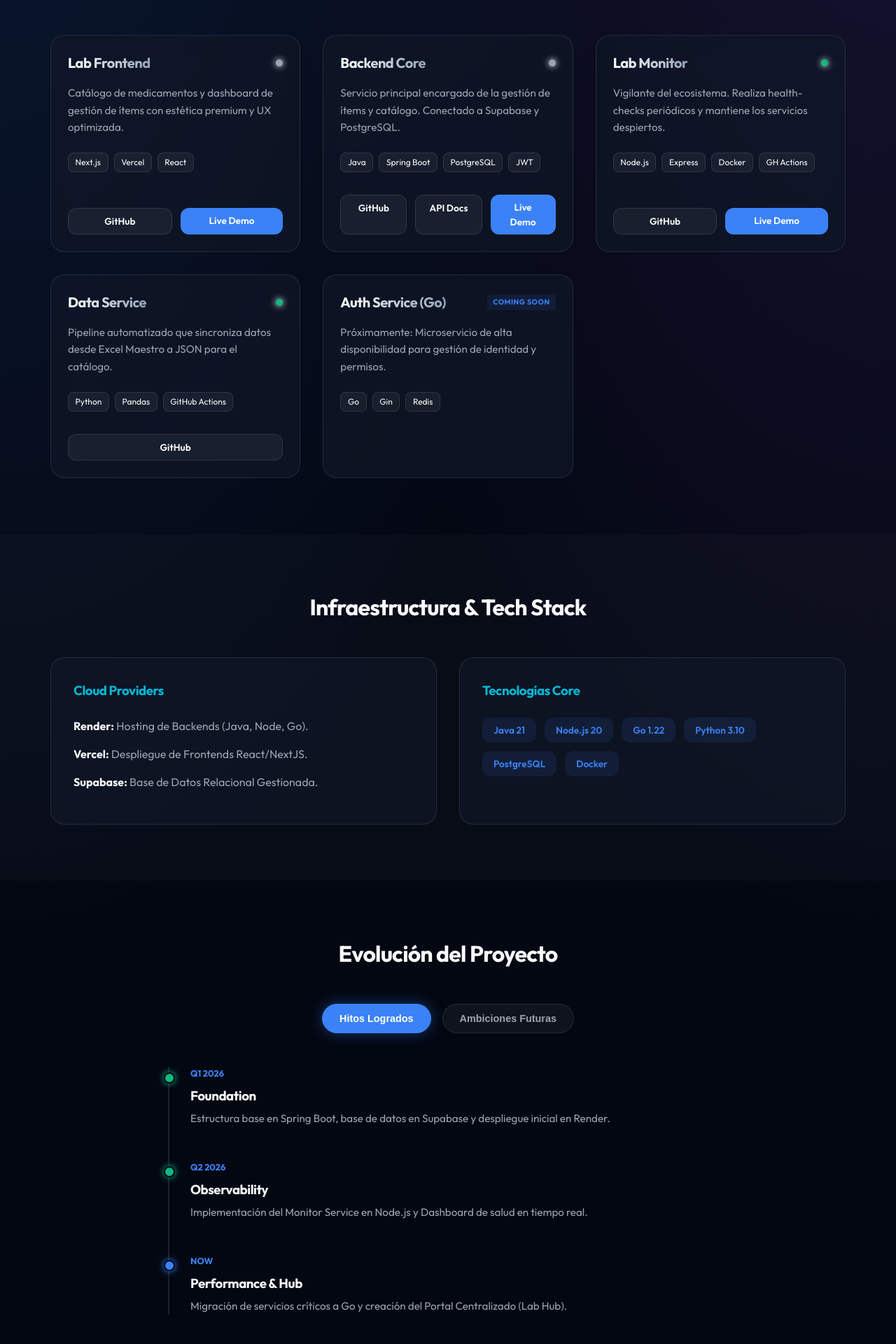
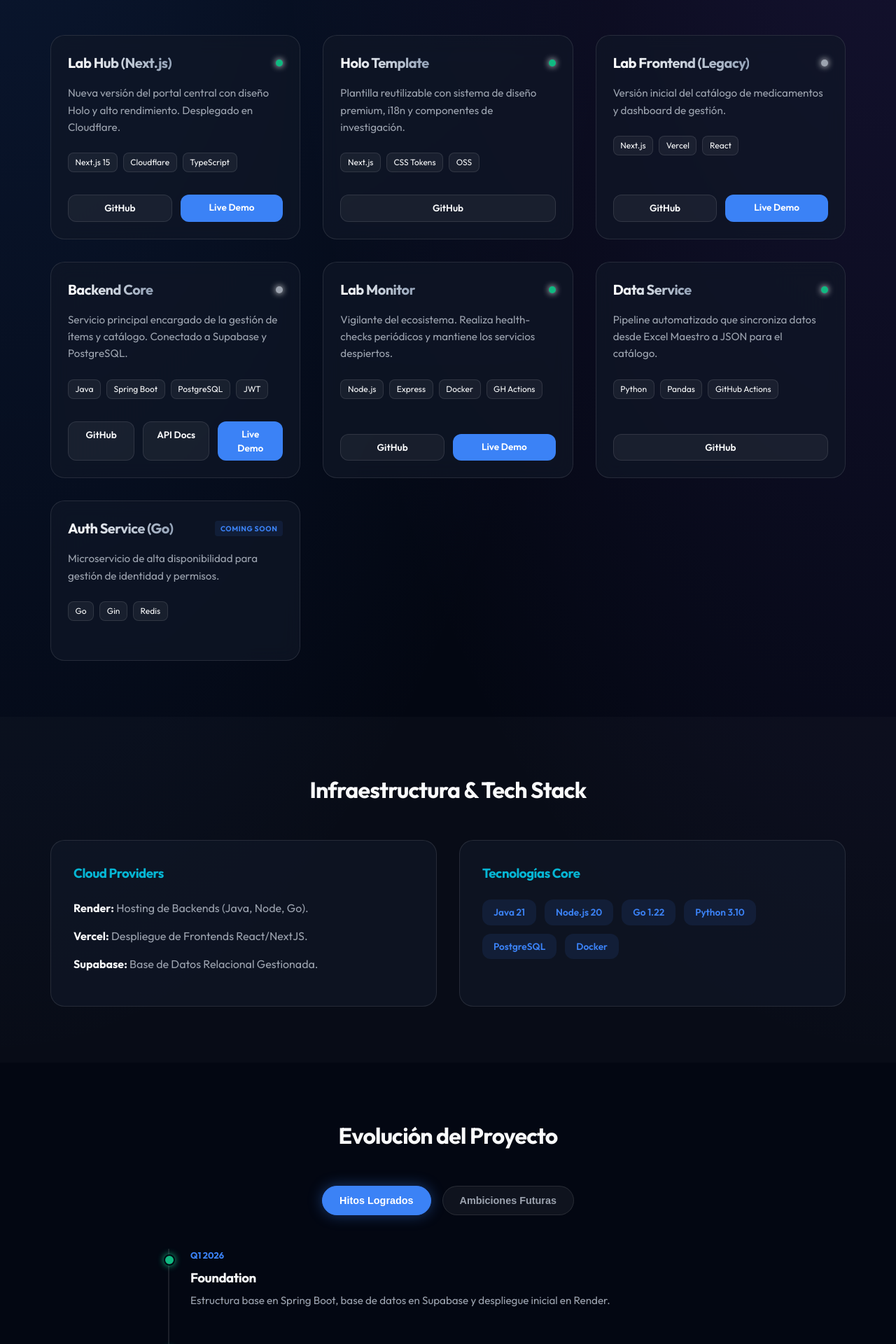
Before and after one commit to SvarogMyl/lab-hub-react, a React (Vite) app: page / in a window 1280 px wide. Shown: the part 520-2440 px from the top of the page at 70% size. Built offline with nearby package versions, Linux system fonts and the light colour scheme; no server answers.

Commit message:
feat: add Next.js hub and Holo template to project list

```diff
--- a/src/App.jsx
+++ b/src/App.jsx
@@ -27,8 +27,23 @@ function App() {
 
   const projects = [
     {
-      title: "Lab Frontend",
-      description: "Catálogo de medicamentos y dashboard de gestión de ítems con estética premium y UX optimizada.",
+      title: "Lab Hub (Next.js)",
+      description: "Nueva versión del portal central con diseño Holo y alto rendimiento. Desplegado en Cloudflare.",
+      tech: ["Next.js 15", "Cloudflare", "TypeScript"],
+      githubUrl: "https://github.com/SvarogMyl/lab-hub-nextjs",
+      liveUrl: "https://lab-hub-nextjs.yannickvalderasm.workers.dev/",
+      status: 'UP'
+    },
+    {
+      title: "Holo Template",
+      description: "Plantilla reutilizable con sistema de diseño premium, i18n y componentes de investigación.",
+      tech: ["Next.js", "CSS Tokens", "OSS"],
+      githubUrl: "https://github.com/SvarogMyl/lab-template-holo",
+      status: 'UP'
+    },
+    {
+      title: "Lab Frontend (Legacy)",
+      description: "Versión inicial del catálogo de medicamentos y dashboard de gestión.",
       tech: ["Next.js", "Vercel", "React"],
       githubUrl: "https://github.com/SvarogMyl/lab-frontend-nextjs",
       liveUrl: "https://lab-frontend-nextjs.vercel.app/",
@@ -60,7 +75,7 @@ function App() {
     },
     {
       title: "Auth Service (Go)",
-      description: "Próximamente: Microservicio de alta disponibilidad para gestión de identidad y permisos.",
+      description: "Microservicio de alta disponibilidad para gestión de identidad y permisos.",
       tech: ["Go", "Gin", "Redis"],
       status: 'PENDING'
     }
@@ -163,8 +178,8 @@ function App() {
                 <div className="timeline-item active">
                   <div className="time">NOW</div>
                   <div className="content">
-                    <h3>Performance & Hub</h3>
-                    <p>Migración de servicios críticos a Go y creación del Portal Centralizado (Lab Hub).</p>
+                    <h3>Holo Hub & Next.js</h3>
+                    <p>Implementación del Holo Design System, migración a Next.js y despliegue en Cloudflare Edge.</p>
                   </div>
                 </div>
               </>
```
